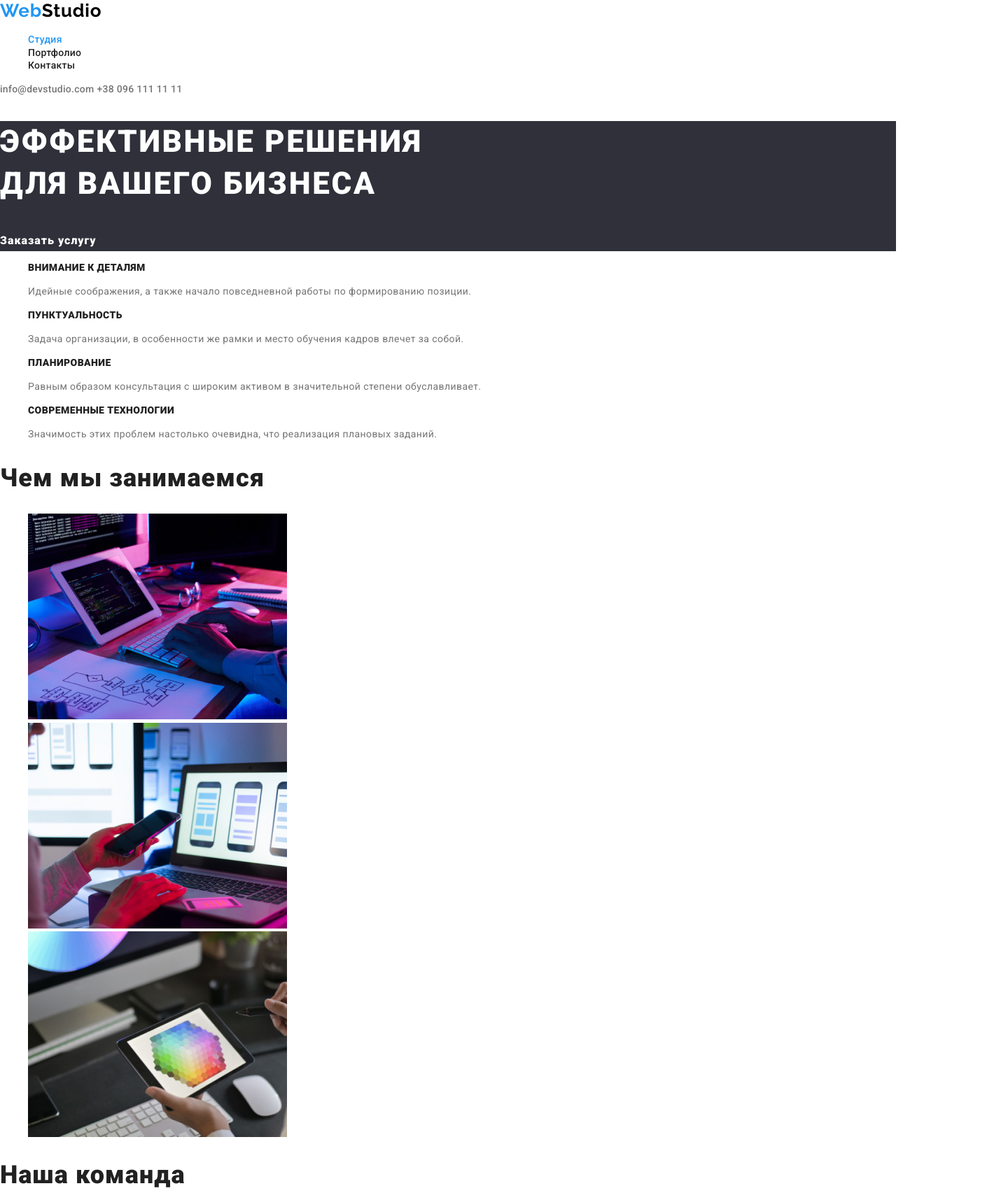
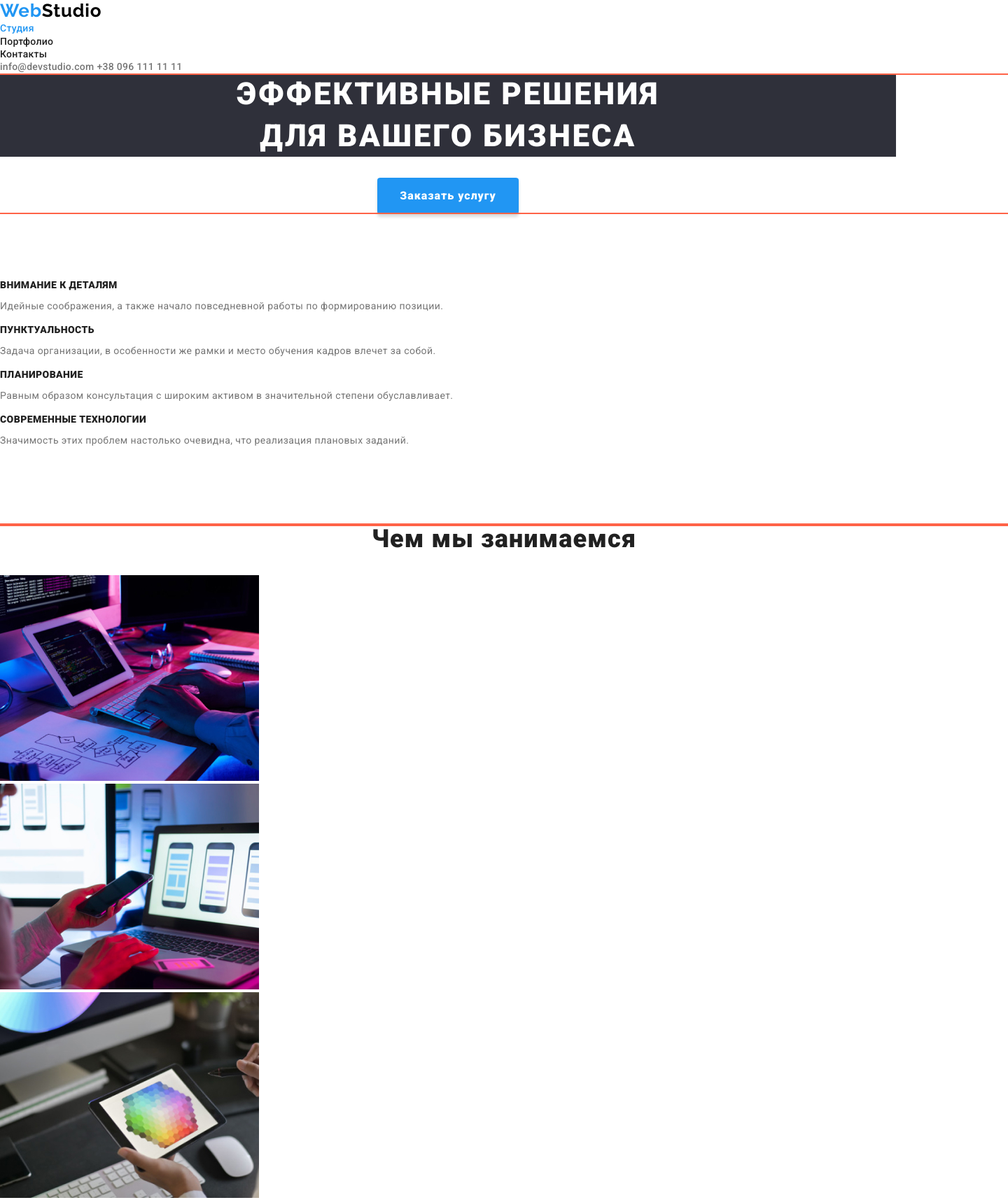
Before and after one commit to baben-ko/goit-markup-hw-03, a plain HTML site: page index.html in a window 1280 px wide. Shown: the top 1715 px of the page at 70% size, 1440 px wide, since content can reach past the window. Drawn offline with nearby package versions, Linux system fonts and the light colour scheme.

Commit message:
добавляет контейнеры в index.html

```diff
--- a/css/styles.css
+++ b/css/styles.css
@@ -25,7 +25,24 @@ li {
   font-style: normal; /* Убираем италик с сылок в адресах */
 }
 
+.list {
+  margin: 0px;
+  padding: 0px;
+  list-style: none;
+}
+
+.padding-bottom {
+  padding-bottom: 94px;
+}
+
 /* ================== HEADER ======================*/
+
+.container {
+  margin-left: auto;
+  margin-right: auto;
+  width: 1440px;
+  outline: 2px solid tomato;
+}
 
 .accent {
   color: var(--blue);
@@ -70,7 +87,9 @@ li {
 
 /* ====================== HERO ========================= */
 .hero {
-  background: #2f303a;
+  /* background: #2f303a; */
+  /* outline: 2px solid rgb(71, 255, 246); */
+  text-align: center;
 }
 .hero-text {
   font-weight: 900;
@@ -79,6 +98,9 @@ li {
   letter-spacing: 0.06em;
   color: var(--white);
   text-transform: uppercase;
+  background-color: #2f303a;
+  margin-top: 0px;
+  margin-bottom: 30px;
 }
 .hero-button {
   font-weight: 700;
@@ -86,6 +108,13 @@ li {
   line-height: 1.87;
   letter-spacing: 0.06em;
   color: var(--white);
+  padding: 11px 32px;
+  box-shadow: 0px 4px 4px rgba(0, 0, 0, 0.15);
+  border-radius: 4px;
+
+  background-color: var(--blue);
+  display: inline-block;
+  min-width: 200px;
 }
 
 /* ==================== FEATURES ======================= */
@@ -97,6 +126,8 @@ li {
   letter-spacing: 0.03em;
   text-transform: uppercase;
   color: var(--black);
+  margin-top: 0px;
+  margin-bottom: 10px;
 }
 
 .features-text {
@@ -104,6 +135,16 @@ li {
   line-height: 1.71;
   letter-spacing: 0.03em;
   color: var(--gray);
+  margin-top: 0px;
+}
+
+.container-features {
+  margin-left: auto;
+  margin-right: auto;
+  width: 1440px;
+  outline: 2px solid tomato;
+  padding-top: 94px;
+  padding-bottom: 94px;
 }
 
 /* ===================== WORK ========================== */
@@ -114,16 +155,23 @@ li {
   line-height: 1.16;
   letter-spacing: 0.03em;
   color: var(--black);
+  text-align: center;
+  margin-top: 0px;
 }
 
 /* ===================== TEAM =========================== */
 
+.team {
+  background: #f5f4fa;
+}
 .team-title {
   font-weight: bold;
   font-size: 36px;
   line-height: 1.16;
   letter-spacing: 0.03em;
   color: var(--black);
+  text-align: center;
+  margin-top: 0px;
 }
 
 .team-name {
@@ -140,6 +188,8 @@ li {
   line-height: 1.18;
   letter-spacing: 0.03em;
   color: var(--gray);
+  margin-bottom: 0px;
+  margin-top: 0px;
 }
 
 /* ===================== FOOTER ========================== */
@@ -170,6 +220,18 @@ li {
   color: var(--white);
 }
 
+.logo-footer {
+  margin-top: 0px;
+}
+
+.container-footer {
+  margin-left: auto;
+  margin-right: auto;
+  width: 1440px;
+  outline: 2px solid tomato;
+  padding-bottom: 60px;
+  padding-top: 60px;
+}
 /* ====================== PORTFOLIO ======================= */
 .button-menu .button {
   font-weight: 500;
--- a/index.html
+++ b/index.html
@@ -5,17 +5,18 @@
     <meta name="viewport" content="width=device-width, initial-scale=1.0" />
     <title>WebStudio</title>
     <link
+      href="https://fonts.googleapis.com/css2?family=Raleway:wght@700&family=Roboto:ital,wght@0,400;0,500;0,900;1,700&display=swap"
+      rel="stylesheet"
+    />
+    <link
       rel="stylesheet"
       href="https://cdnjs.cloudflare.com/ajax/libs/modern-normalize/1.0.0/modern-normalize.css"
-    />
-    <link
-      href="https://fonts.googleapis.com/css2?family=Raleway:wght@700&family=Roboto:ital,wght@0,400;0,500;0,900;1,700&display=swap"
-      rel="stylesheet"
     />
     <link rel="stylesheet" href="./css/styles.css" />
   </head>
   <body>
     <!--HEADER-->
+    <div class="container">
       <header class="header">
         <nav class="header-nav">
           <a
@@ -24,7 +25,7 @@
             aria-label="логотип вэбстудии"
             ><span class="accent">Web</span>Studio</a
           >
-        <ul class="header-menu">
+          <ul class="header-menu list">
             <li class="header-menu-item">
               <a class="header-menu-link active" href="./index.html">Студия</a>
             </li>
@@ -37,23 +38,28 @@
           </ul>
         </nav>
         <address class="address">
-        <a class="link" href="mailto:info@devstudio.com">info@devstudio.com</a>
+          <a class="link" href="mailto:info@devstudio.com"
+            >info@devstudio.com</a
+          >
           <a class="link" href="tel:+380961111111">+38 096 111 11 11</a>
         </address>
       </header>
+    </div>
     <main>
+      <!-- <div class="container"></div> -->
       <!-- HERO -->
       <div class="hero">
         <section>
           <h1 class="hero-text">
             Эффективные решения <br />для вашего бизнеса
           </h1>
-          <a class="hero-button" href="">Заказать услугу</a>
+          <a class="hero-button" href="#">Заказать услугу</a>
         </section>
       </div>
       <!--FEATURES-->
       <section>
-        <ul>
+        <div class="container-features">
+          <ul class="list">
             <li>
               <h2 class="features-title">Внимание к деталям</h2>
               <p class="features-text">
@@ -64,8 +70,8 @@
             <li>
               <h2 class="features-title">Пунктуальность</h2>
               <p class="features-text">
-              Задача организации, в особенности же рамки и место обучения кадров
-              влечет за собой.
+                Задача организации, в особенности же рамки и место обучения
+                кадров влечет за собой.
               </p>
             </li>
             <li>
@@ -83,11 +89,13 @@
               </p>
             </li>
           </ul>
+        </div>
       </section>
       <!--WORK-->
       <section>
+        <div class="container padding-bottom">
           <h2 class="work-title">Чем мы занимаемся</h2>
-        <ul>
+          <ul class="list">
             <li>
               <img
                 src="./images/work/box1.jpg"
@@ -113,11 +121,13 @@
               />
             </li>
           </ul>
+        </div>
       </section>
       <!--TEAM-->
       <section class="team">
+        <div class="container padding-bottom">
           <h2 class="team-title">Наша команда</h2>
-        <ul>
+          <ul class="list">
             <li>
               <img
                 src="./images/team/team1.jpg"
@@ -159,11 +169,13 @@
               <p class="team-proffesion" lang="en">UI Designer</p>
             </li>
           </ul>
+        </div>
       </section>
     </main>
     <!--FOOTER-->
     <footer class="footer">
-      <h2>
+      <div class="container-footer">
+        <h2 class="logo-footer">
           <a
             class="header-logo-footer"
             href="./index.html"
@@ -172,7 +184,7 @@
           >
         </h2>
         <address>
-        <ul>
+          <ul class="list">
             <li class="address-footer">
               <a
                 class="link-map"
@@ -191,6 +203,7 @@
             </li>
           </ul>
         </address>
+      </div>
     </footer>
   </body>
 </html>
```
Also changed, not shown: portfolio.html (+7 -7 lines). Lines whose indentation alone changed are shown as unchanged.
